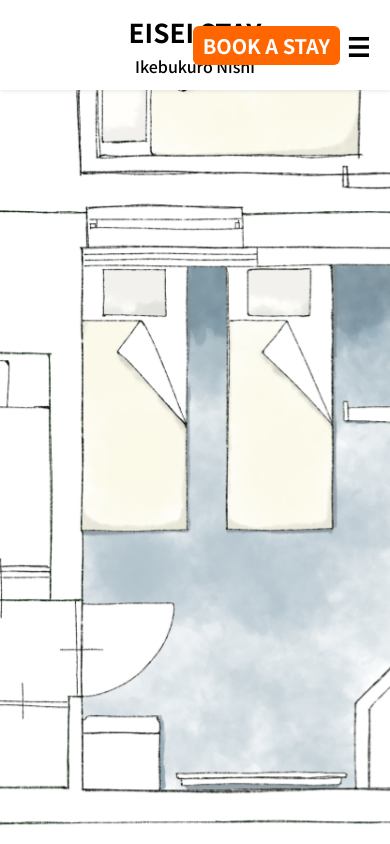
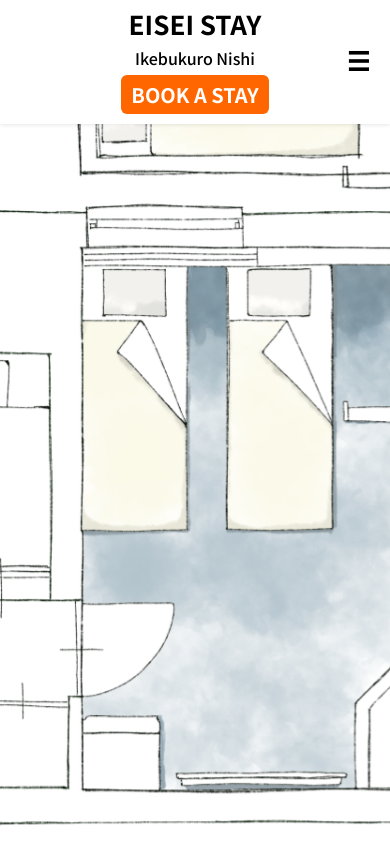
Before and after one commit to EISEISTAYIkebukuroNishi/eisei-stay, a plain HTML site: page index.html in a window 390 px wide. Drawn offline with Linux system fonts and the light colour scheme.

Commit message:
Add files via upload

```diff
--- a/index.html
+++ b/index.html
@@ -40,7 +40,7 @@
     box-shadow: 0 1px 4px rgba(0,0,0,0.1);
   }
 
-  /* BOOK A STAY ボタン（ハンバーガー左側） */
+  /* BOOK A STAY ボタン */
   .header-book {
     position:absolute;
     right:60px;
@@ -56,9 +56,7 @@
     text-decoration:none;
     text-align:center;
   }
-  .header-book:hover {
-    background-color: #E65C00;
-  }
+  .header-book:hover { background-color: #E65C00; }
 
   /* ホテルタイトル */
   .hotel-title { text-align:center; }
@@ -95,16 +93,25 @@
     padding-left:4px;
     transition: background 0.2s ease;
   }
-  #menuList a:hover {
-    background: rgba(255,255,255,0.1);
-    border-radius:4px;
-  }
+  #menuList a:hover { background: rgba(255,255,255,0.1); border-radius:4px; }
 
   @media(max-width:768px){
+    header {
+      flex-direction: column;
+      height:auto;
+      padding:5px 0;
+    }
+    .hotel-title { margin-bottom:5px; }
     .hotel-title .hotel-name { font-size:26px; }
     .hotel-title .hotel-sub { font-size:16px; }
-    .header-book { font-size:20px; padding:5px 10px; right:50px; }
-    .header-right { font-size:26px; }
+    .header-book {
+      position:relative;
+      right:auto;
+      font-size:20px;
+      padding:5px 10px;
+      margin-bottom:5px;
+    }
+    .header-right { font-size:26px; margin-bottom:5px; }
     #menuList { width:160px; right:10px; }
   }
 
@@ -145,9 +152,7 @@ menuToggle.addEventListener('click', (e) => {
   menuList.style.display = (menuList.style.display === 'block') ? 'none' : 'block';
 });
 
-window.addEventListener('click', () => {
-  menuList.style.display = 'none';
-});
+window.addEventListener('click', () => { menuList.style.display = 'none'; });
 
 window.addEventListener('scroll', () => {
   const scrollY = window.scrollY;
```
